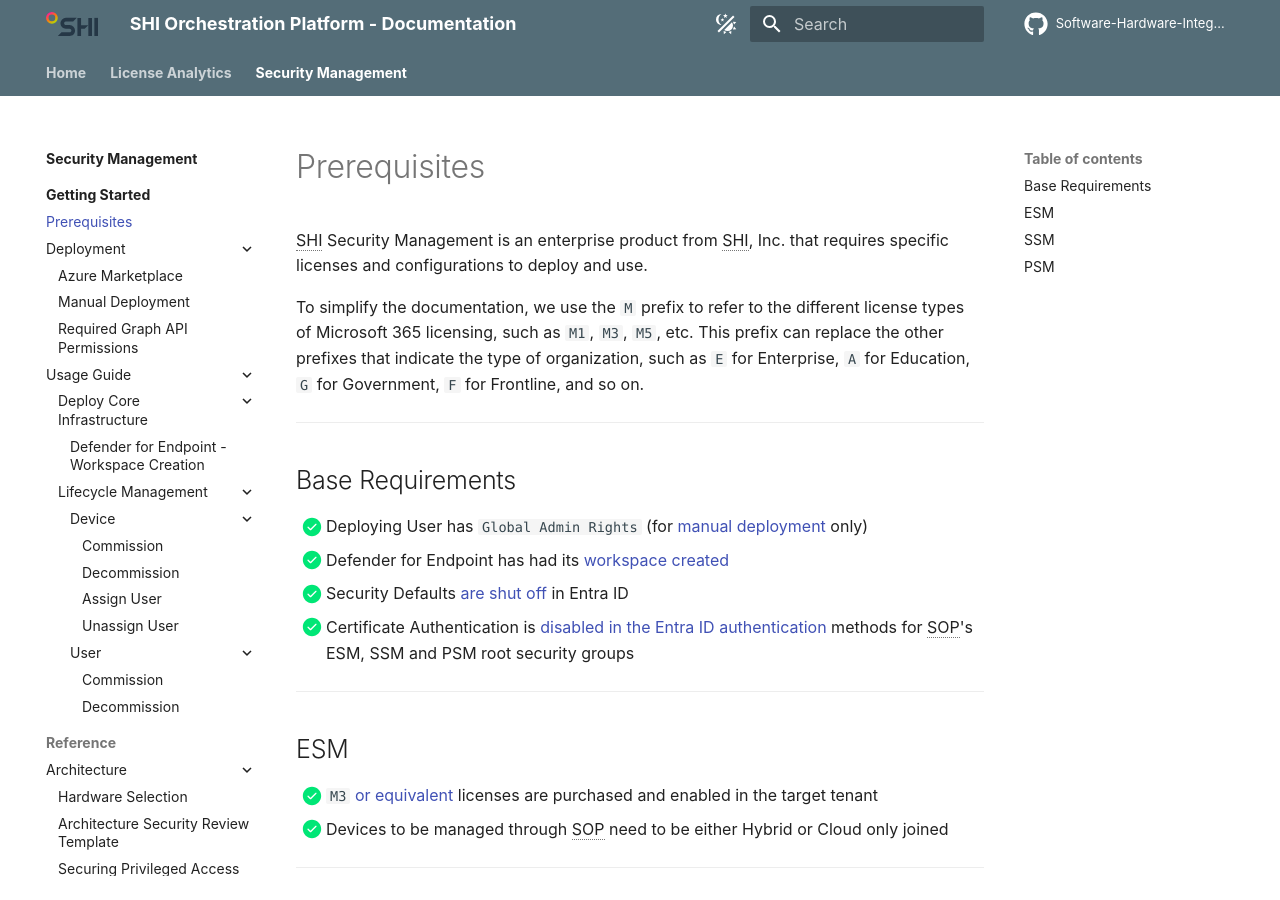
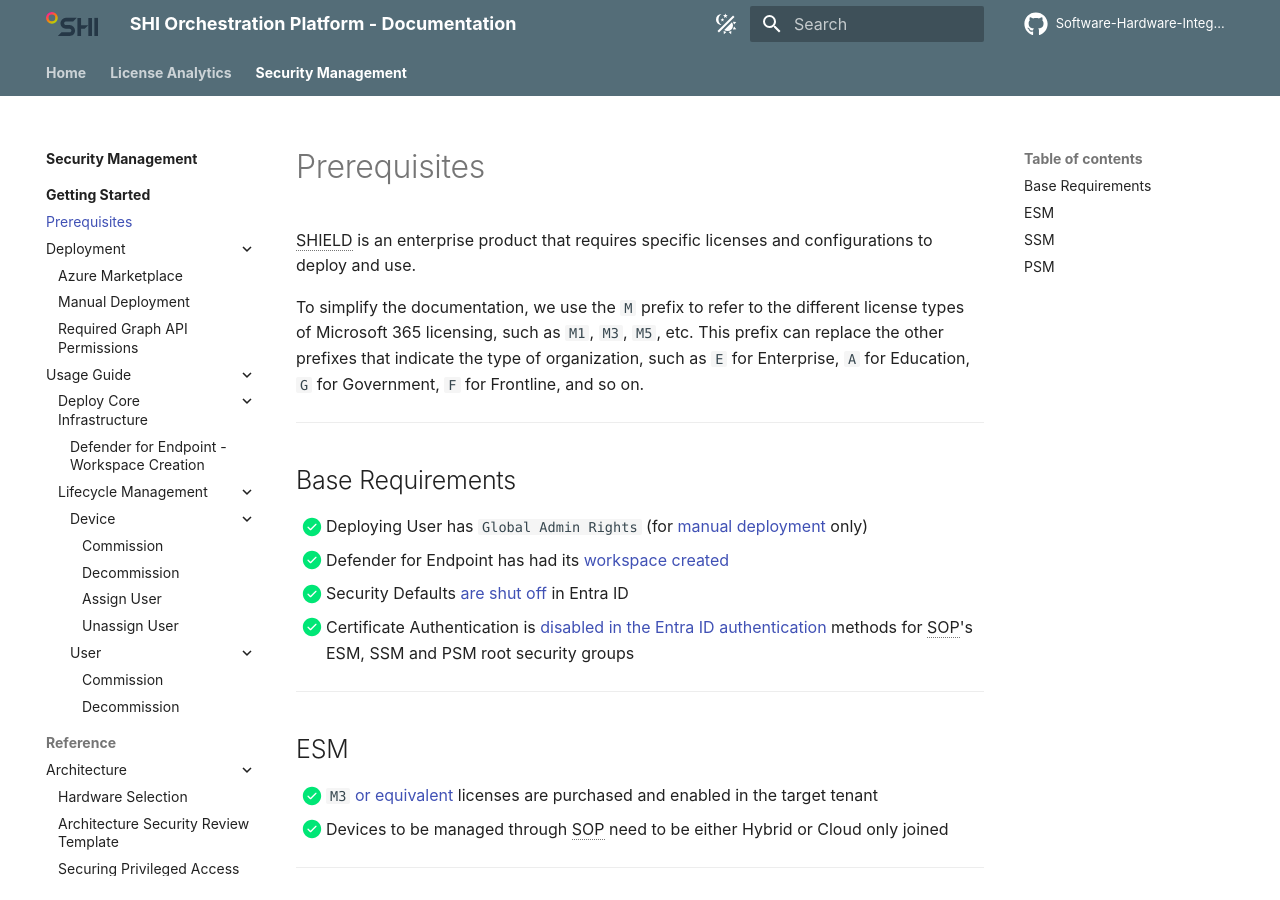
Before and after one commit to Software-Hardware-Integration-Lab/Documentation, an MkDocs documentation site: the page built from docs/Security-Management/Getting-Started/Prerequisites.md, in a window 1280 px wide and 900 px high. Built offline with MkDocs 1.6.1 and Material for MkDocs 9.7.7, drawn with Linux system fonts in a browser that asks for light colours; plug-ins that fetch from the network failed and are left out; comment, search, counter and statistics services are not loaded.

```diff
--- a/docs/Security-Management/Getting-Started/Prerequisites.md
+++ b/docs/Security-Management/Getting-Started/Prerequisites.md
@@ -1,6 +1,6 @@
 # Prerequisites
 
-SHI Security Management is an enterprise product from SHI, Inc. that requires specific licenses and configurations to deploy and use.
+SHIELD is an enterprise product that requires specific licenses and configurations to deploy and use.
 
 To simplify the documentation, we use the `M` prefix to refer to the different license types of Microsoft 365 licensing, such as `M1`, `M3`, `M5`, etc. This prefix can replace the other prefixes that indicate the type of organization, such as `E` for Enterprise, `A` for Education, `G` for Government, `F` for Frontline, and so on.
 
```
Also changed, not shown: docs/License-Analytics/Deployment/0-Prerequisites.md (+1 -1 lines), docs/Security-Management/Reference/Custom-Apps/Corp-VM/index.md (+1 -1 lines), 1 other file.
